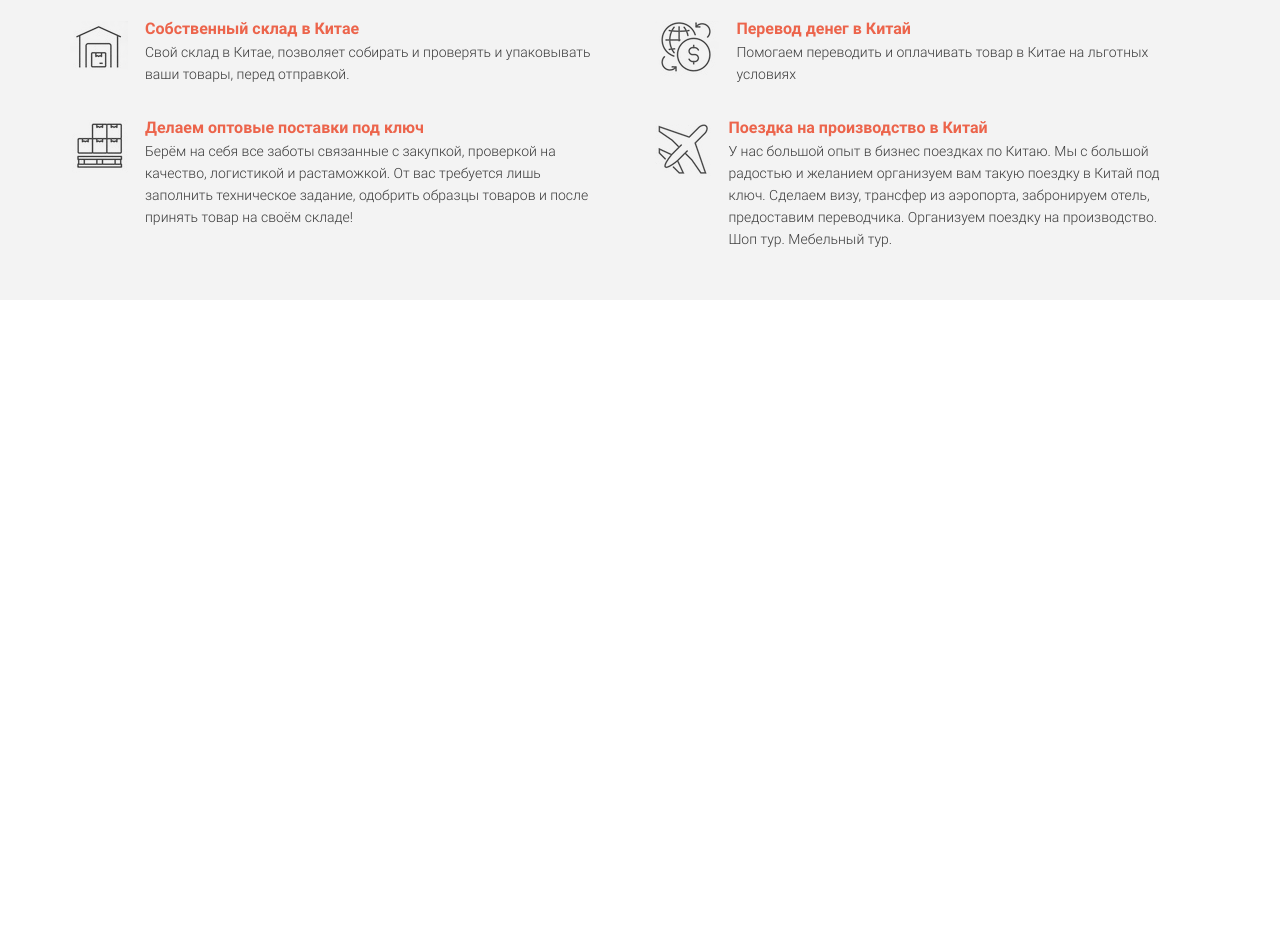
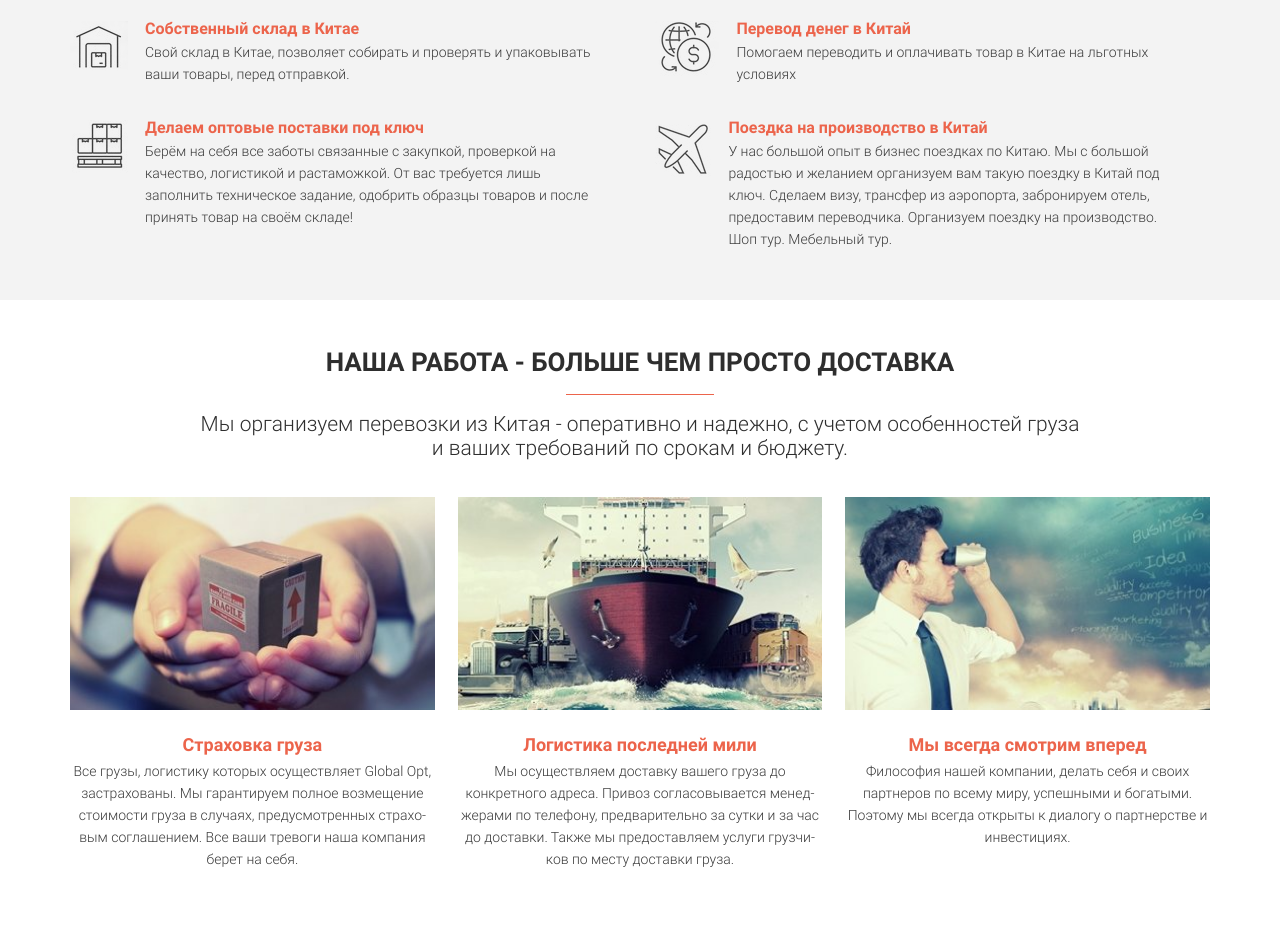
Before and after one commit to dmitriy-rodionov/Global-opt, a website: page src/index.html in a window 1280 px wide. Shown: the part 970-1897 px from the top of the page. Before the commit the page ends 1270 px from the top, so only its background shows below. Drawn offline with nearby package versions, Linux system fonts and the light colour scheme; files that its build step writes are made by us from their sources.

Commit message:
третья секция

```diff
--- a/src/index.html
+++ b/src/index.html
@@ -43,7 +43,7 @@
 
             <h3 class="min-title">Global Opt - логистика полного цикла из Китая в Россию</h3>
             <h1 class="main-title">ДОСТАВКА ГРУЗОВ ИЗ КИТАЯ</h1>
-            <h2 class="subtitle">В РОССИЮ И СНГ ВСЕМИ ВИДАМИ ТРАНСПОРТА</h2>
+            <h2 class="main-subtitle">В РОССИЮ И СНГ ВСЕМИ ВИДАМИ ТРАНСПОРТА</h2>
             <div class="header__divider"></div>
             <div class="header__services">
 
@@ -136,6 +136,43 @@
             </div>
         </div>
     </section>
+    <section class="work">
+        <div class="container">
+            <div class="title">Наша работа - больше чем просто доставка</div>
+            <div class="divider"></div>
+            <h2 class="subtitle">
+                Мы организуем перевозки из Китая - оперативно и надежно, с учетом особенностей груза<br>
+                и ваших требований по срокам и бюджету.
+            </h2>
+            <div class="work__wrapper">
+
+                <div class="work__item">
+                    <img src="img/work/box.jpg" alt="img" class="work__img">
+                    <div class="work__descr">
+                        <div class="work__title">Страховка груза</div>
+                        <div class="work__text">Все грузы, логистику которых осуществляет Global Opt, застрахованы. Мы гарантируем полное возмещение стоимости груза в случаях, предусмотренных страхо- вым соглашением. Все ваши тревоги наша компания берет на себя.</div>
+                    </div>
+                </div>
+
+                <div class="work__item">
+                    <img src="img/work/ship.jpg" alt="img" class="work__img">
+                    <div class="work__descr">
+                        <div class="work__title">Логистика последней мили</div>
+                        <div class="work__text">Мы осуществляем доставку вашего груза до конкретного адреса. Привоз согласовывается менед- жерами по телефону, предварительно за сутки и за час до доставки. Также мы предоставляем услуги грузчи- ков по месту доставки груза.</div>
+                    </div>
+                </div>
+
+                <div class="work__item">
+                    <img src="img/work/man.jpg" alt="img" class="work__img">
+                    <div class="work__descr">
+                        <div class="work__title">Мы всегда смотрим вперед</div>
+                        <div class="work__text">Философия нашей компании, делать себя и своих партнеров по всему миру, успешными и богатыми. Поэтому мы всегда открыты к диалогу о партнерстве и инвестициях.</div>
+                    </div>
+                </div>
+
+            </div>
+        </div>
+    </section>
     <script src="js/bundle.js"></script>
 </body>
 </html>
--- a/src/styles/scss/main.scss
+++ b/src/styles/scss/main.scss
@@ -16,3 +16,5 @@ $menu-color: lavender;
 @import 'header/header-media';
 @import 'advantages/advantages';
 @import 'advantages/advantages-media';
+@import 'work/work';
+@import 'work/work-media';
--- /dev/null
+++ b/src/styles/scss/work/_work-media.scss
@@ -0,0 +1,60 @@
+@media(max-width: 1200px) {
+    .container{
+        max-width: 960px;
+    }
+}
+
+@media(max-width: 992px) {
+    .container{
+        max-width: 720px;
+    }
+    .work{
+        .subtitle{
+            br{
+                display: none;
+            }
+        }
+    }
+}
+
+@media(max-width: 768px) {
+    .container{
+        max-width: 540px;
+    }
+    .work{
+        &__wrapper{
+            flex-direction: column;
+        }
+        &__item{
+            width: 100%;
+            margin-top: 30px;
+                &:first-child{
+                    margin-top: 0;
+                }
+        }
+        &__img{
+            width: auto;
+            display: block;
+            margin: 0 auto;
+        }
+    }
+}
+
+@media(max-width: 576px) {
+    .container{
+        width: 100%;
+    }
+    .work{
+        &__img{
+            width: auto;
+        }
+    }
+}
+
+@media(max-width: 360px) {
+    .work{
+        &__img{
+            max-width: 320px;
+        }
+    }
+}
--- /dev/null
+++ b/src/styles/scss/work/_work.scss
@@ -0,0 +1,46 @@
+.work{
+    height: 100%;
+    padding: 51px 0 57px 0;
+    &__wrapper{
+        margin-top: 37px;
+        display: flex;
+        justify-content: space-between;
+    }
+    &__item{
+        width: 32%;
+    }
+    &__img{
+        width: 100%;
+    }
+    &__title{
+        margin-top: 20px;
+        font-size: 18px;
+        line-height: 22px;
+        font-weight: 700;
+        color: $main-color;
+        text-align: center;
+    }
+    &__text{
+        margin-top: 4px;
+        font-size: 14px;
+        line-height: 22px;
+        font-weight: 300;
+        color: #3a3a3a;
+        text-align: center;
+    }
+}
+.divider{
+    width: 148px;
+    height: 1px;
+    background-color: $main-color;
+    margin: 0 auto;
+    margin-top: 20px;
+}
+.subtitle{
+    font-size: 21px;
+    line-height: 24px;
+    font-weight: 300;
+    color: #2e2e2e;
+    text-align: center;
+    margin-top: 17px;
+}
```
Also changed, not shown: src/img/work/box.jpg (added), src/img/work/man.jpg (added), src/img/work/ship.jpg (added).
